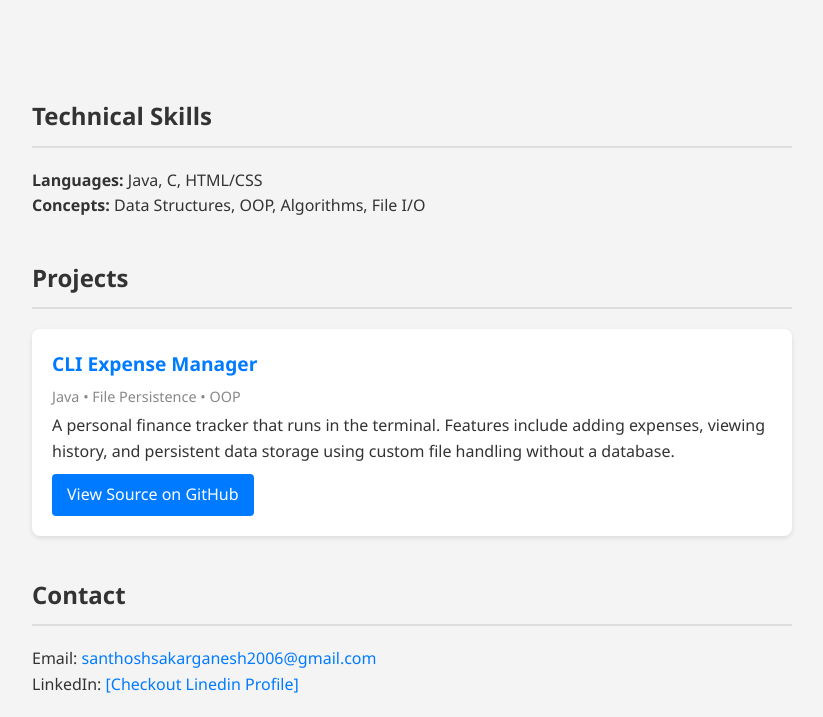
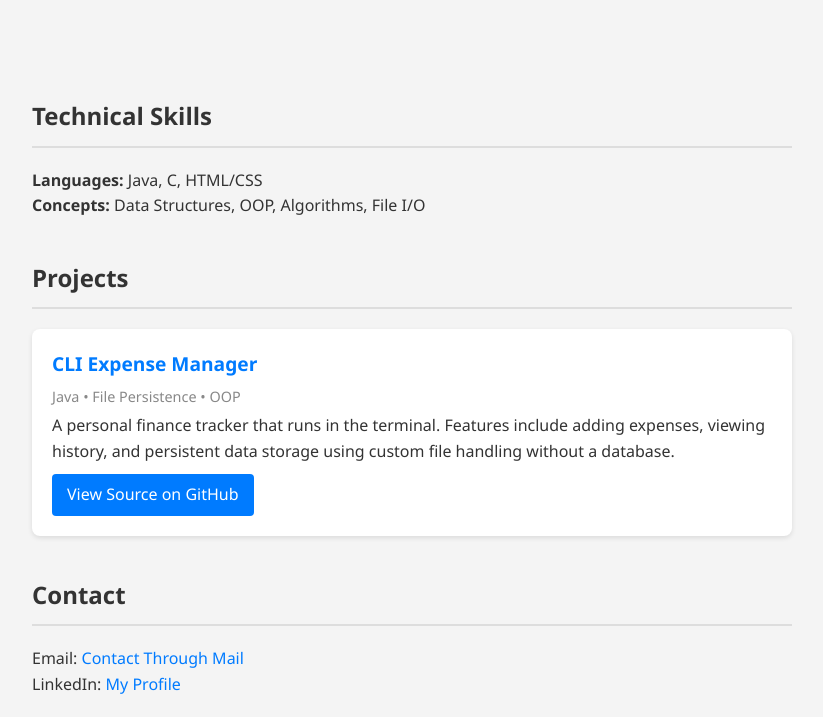
Before and after one commit to SanthoshSankarganesh/portfolio, a plain HTML site: page index.html in a window 1280 px wide. Shown: the part 213-930 px from the top of the page, without its empty margins (228-1051 px from the left). Drawn offline with Linux system fonts and the light colour scheme.

Commit message:
Update LinkedIn link

```diff
--- a/index.html
+++ b/index.html
@@ -53,9 +53,9 @@
     </div>
 
     <h2 class="section-title">Contact</h2>
-    <p>Email: <a href="mailto:santhoshsankarganesh2006@gmail.com">santhoshsakarganesh2006@gmail.com</a></p>
-    <p>LinkedIn: <a href="https://www.linkedin.com/in/santhosh-sankarganesh-1a3577368?lipi=urn%3Ali%3Apage%3Ad_flagship3_profile_view_base_contact_details%3BBlV3Mm0GTeG53XTrYkz%2FnQ%3D%3D">[Checkout Linedin Profile]</a></p>
+    <p>Email: <a href="mailto:santhoshsankarganesh2006@gmail.com" target="_blank">Contact Through Mail</a></p>
+
+    <p>LinkedIn: <a href="https://www.linkedin.com/in/https://www.linkedin.com/in/santhosh-sankarganesh-1a3577368?lipi=urn%3Ali%3Apage%3Ad_flagship3_profile_view_base_contact_details%3BBlV3Mm0GTeG53XTrYkz%2FnQ%3D%3D" target="_blank">My Profile</a></p>
 </div>
 
 </body>
-</html>
```
